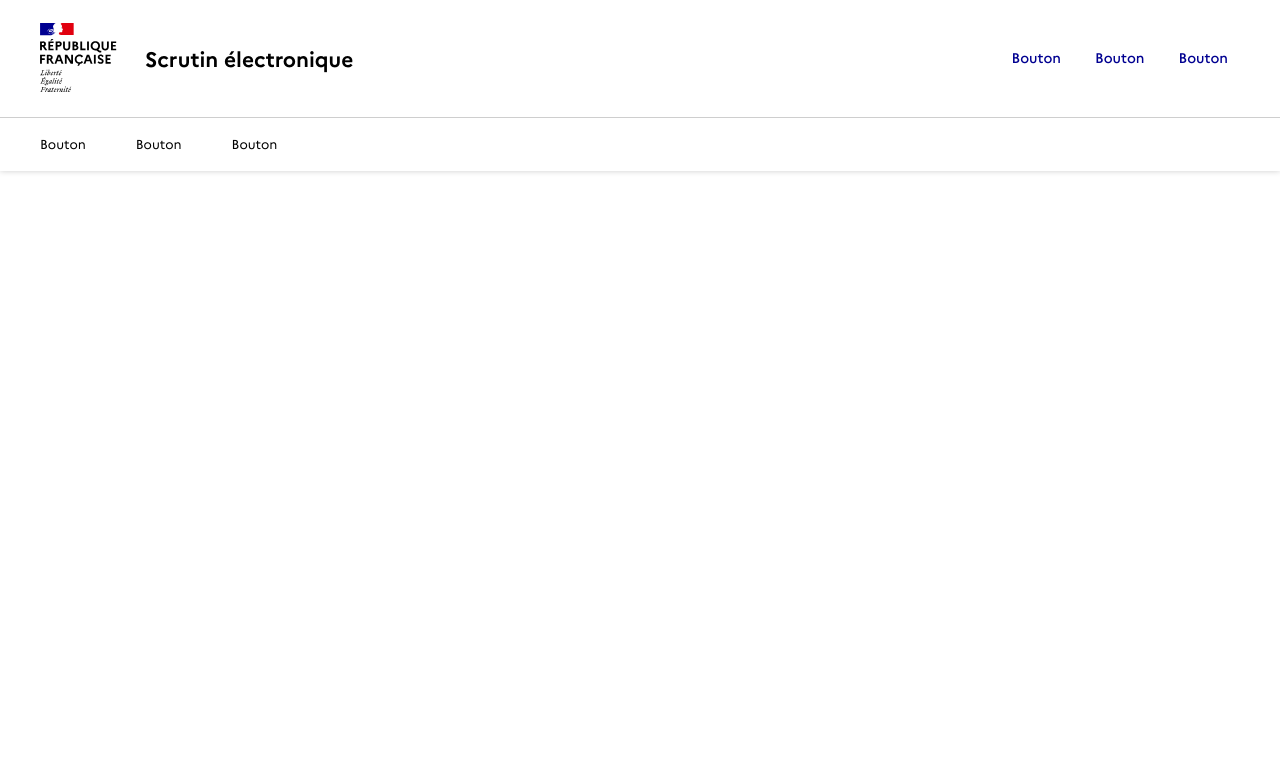
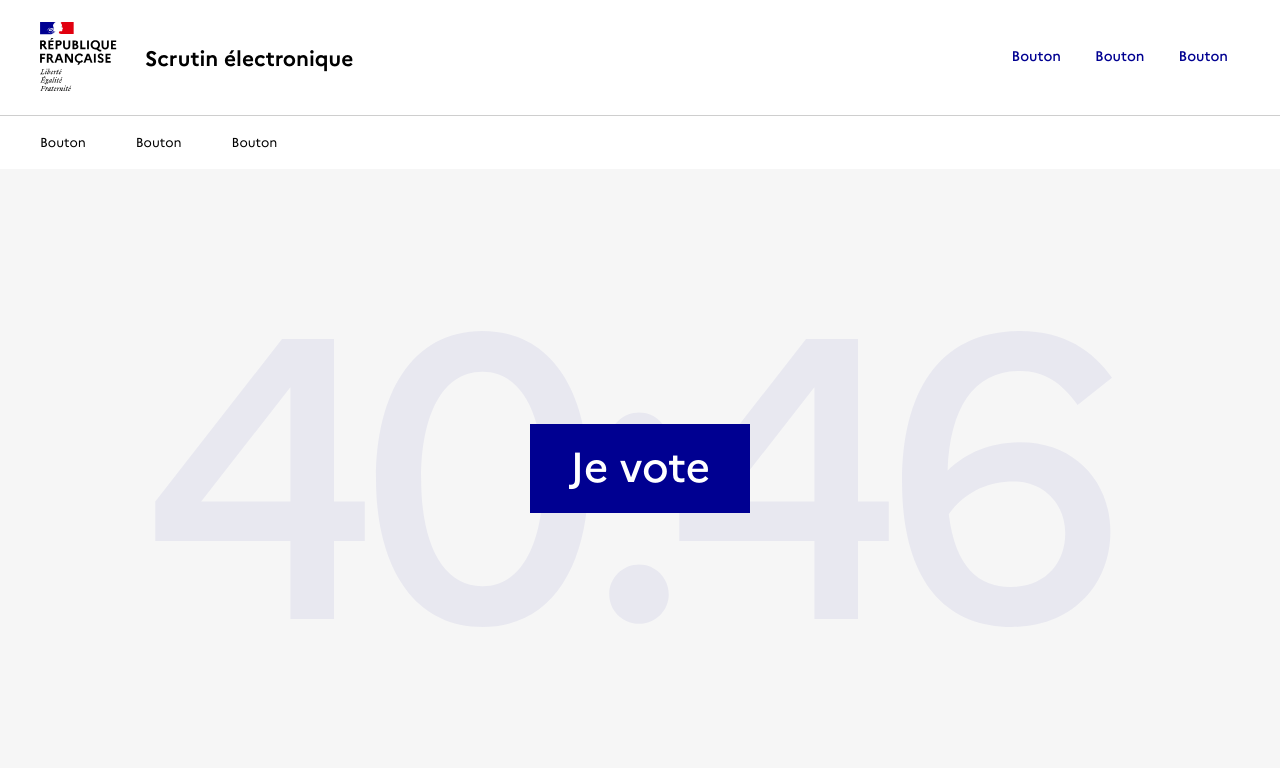
Before and after one commit to hipopodelfuego/Insoc, a PHP site: page / in a window 1280 px wide. Shown: the top 768 px of the page. Run offline with PHP 8.4, Linux system fonts and the light colour scheme.

Commit message:
bouton vote

```diff
--- a/css/style.css
+++ b/css/style.css
@@ -147,6 +147,7 @@
 
 body{
   margin: 0;
+  overflow-x: hidden;
 }
 
 h1 {
@@ -154,7 +155,7 @@
   font-weight: 700;
 }
 
-#nav {
+#header {
   display: flex;
   flex-direction: column;
   align-items: center;
@@ -244,3 +245,64 @@
 .secondNav .blackBtn:hover {
   background-color: var(--grey);
 }
+
+main {
+  position: relative;
+  width: 100lvw;
+  display: flex;
+  flex-direction: column;
+  align-items: center;
+}
+
+section {
+  display: flex;
+  flex-direction: column;
+  align-items: center;
+}
+
+.electionsBackground {
+  width: 100lvw;
+  background-color: var(--grey);
+}
+
+.elections {
+  height: 600px;
+  position: relative;
+  display: flex;
+  flex-direction: column;
+  justify-content: center;
+  align-items: center;
+  width:calc(100lvw - 40px);
+  max-width: 1250px;
+}
+
+.elections .decompte {
+  position:absolute;
+  top: 50%;
+  left: 50%;
+  transform:translate(-50%,-50%);
+  width: 1000px;
+  font-size: 400px;
+  color:var(--blue);
+  opacity: 0.05;
+  font-weight: 600;
+  letter-spacing:-20px;
+  display: flex;
+  flex-direction: column;
+  justify-content: center;
+  align-items: start;
+  margin-top: -2%;
+}
+
+.voteBtn {
+  font-size : 42px;
+  color:var(--white);
+  background-color: var(--blue);
+  padding: 10px 40px 20px 40px;
+  transition: background-color 0.1s ease;
+  z-index: 5;
+}
+
+.voteBtn:hover {
+  background-color:var(--blue-hover);
+}
--- a/index.php
+++ b/index.php
@@ -18,8 +18,13 @@
     </head>
     <body>
         <?php include("static/header.php"); ?>
-        <?php include("static/nav.php"); ?>
         <main>
+            <section class='electionsBackground'>
+                <div class='elections'>
+                    <a href='' class='voteBtn'>Je vote</a>
+                    <div id="countdown" class='decompte'></div>
+                </div>
+            </section>
         </main>
         <?php include("static/footer.php"); ?>
         <script src="js/index.js"></script>
--- a/js/index.js
+++ b/js/index.js
@@ -0,0 +1,18 @@
+let date2 = new Date("2024-09-26T23:59:59");
+updateCountdown()
+
+function updateCountdown() {
+    let date1 = new Date();
+
+    // Différence absolue en millisecondes
+    let timeDiff = Math.abs(date2.getTime() - date1.getTime());
+
+    let diffDays = Math.floor(timeDiff / (1000 * 60 * 60 * 24)); // Jours
+    let diffHours = Math.floor((timeDiff % (1000 * 60 * 60 * 24)) / (1000 * 60 * 60)); // Heures
+    let diffMinutes = Math.floor((timeDiff % (1000 * 60 * 60)) / (1000 * 60)); // Minutes
+    let diffSeconds = Math.floor((timeDiff % (1000 * 60)) / 1000); // Secondes
+
+    document.getElementById("countdown").innerHTML = diffMinutes.toString().padStart(2, '0') + ":" + diffSeconds.toString().padStart(2, '0');
+}
+
+setInterval(updateCountdown, 1000);
--- a/static/header.php
+++ b/static/header.php
@@ -1,2 +1,19 @@
 <header id="header">
+    <section class='firstNav'>
+        <a href='index.php' class='navTitleContainer'>
+            <img class='logoRF' src='css/img/Logo_RF.svg'>
+            <h1 class='navTitle'>Scrutin électronique</h1>
+        </a>
+        <div class='blueNav'>
+            <a href='' class='blueBtn'>Bouton</a>
+            <a href='' class='blueBtn'>Bouton</a>
+            <a href='' class='blueBtn'>Bouton</a>
+        </div>
+    </section>
+    <div class='separationNav'></div>
+    <section class='secondNav'>
+        <a href='' class='blackBtn'>Bouton</a>
+        <a href='' class='blackBtn'>Bouton</a>
+        <a href='' class='blackBtn'>Bouton</a>
+    </section>
 </header>
```
